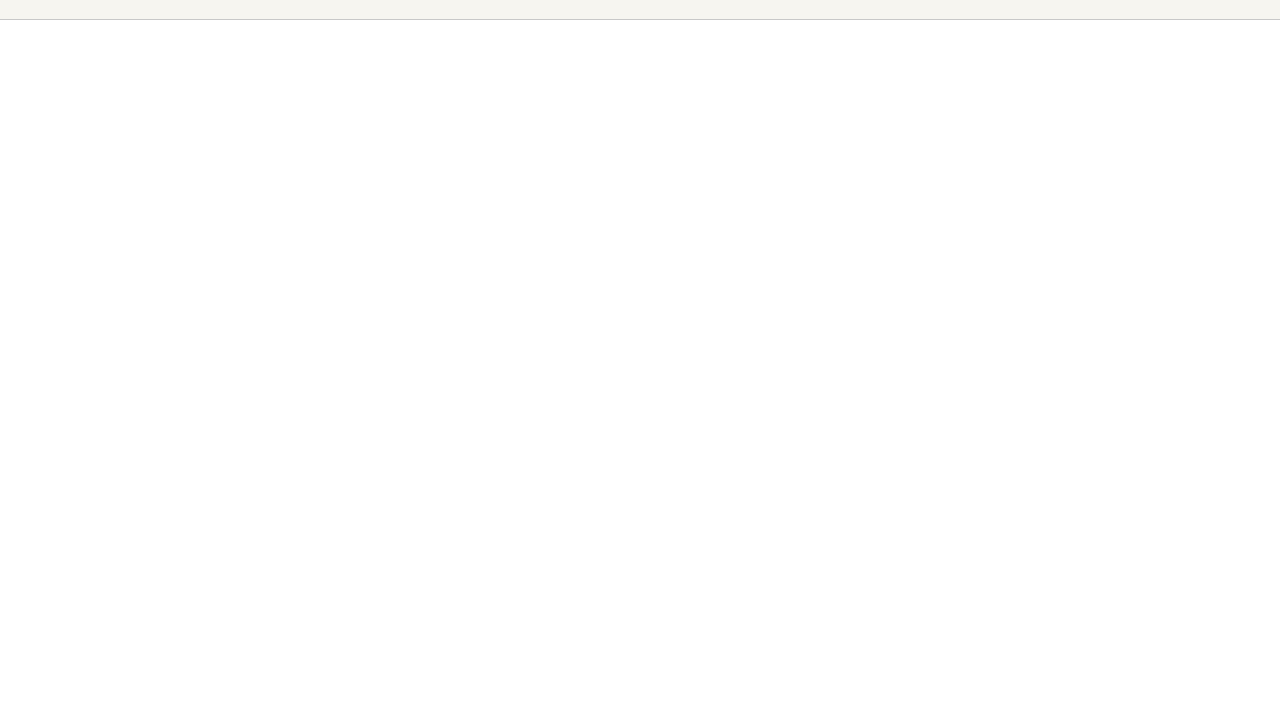
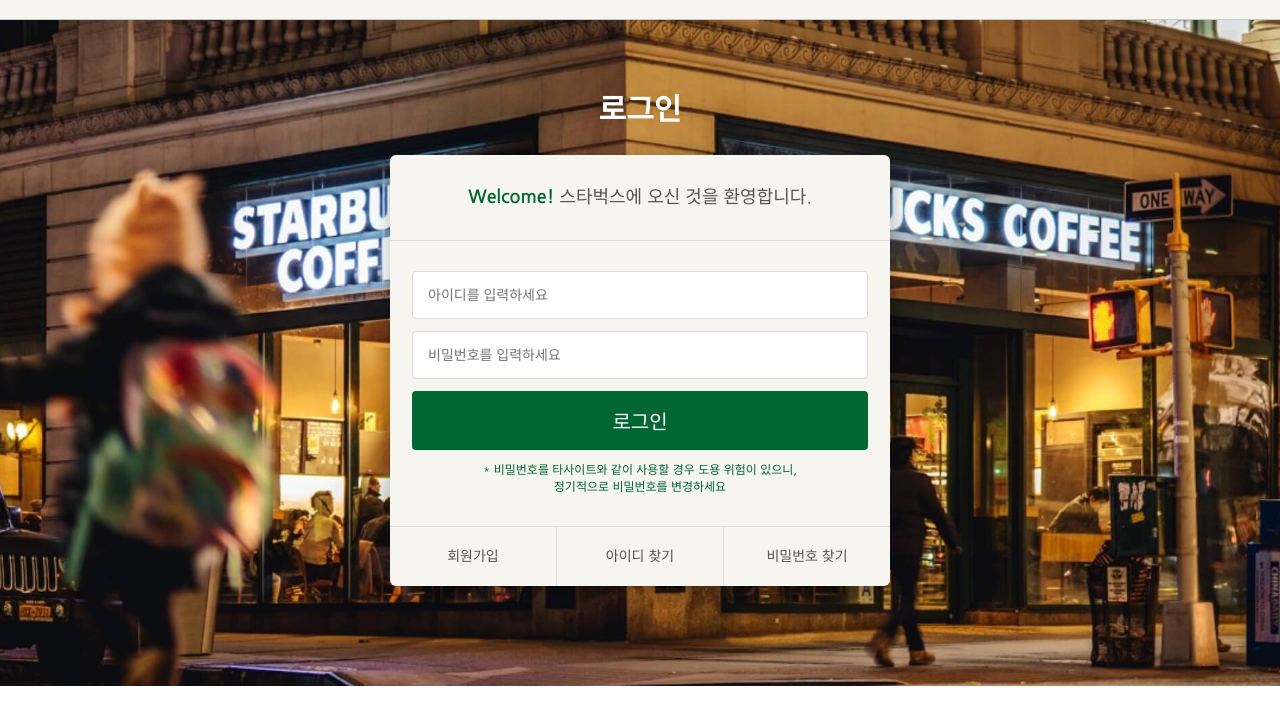
Before and after one commit to byeolyee/starbucks, a website: page signin/index.html in a window 1280 px wide. Shown: the part 101-826 px from the top of the page. Drawn offline with nearby package versions, Linux system fonts and the light colour scheme.

Commit message:
로그인 화면

```diff
--- /dev/null
+++ b/css/signin.css
@@ -0,0 +1,94 @@
+.signin{
+    margin-top: 120px;
+    padding: 70px 0 100px;
+    background-image: url("../images/signin_bg.jpg");
+    background-repeat: no-repeat;
+    background-position: center;
+    background-attachment: fixed;
+    background-size: cover;
+}
+
+.signin h1{
+    color : #fff;
+    font-size: 30px;
+    font-weight: 700;
+    text-align: center;
+    margin-bottom: 24px;
+}
+
+.signin__card{
+    width: 500px;
+    margin: 0 auto;
+    border-radius: 6px;
+    background-color: #f6f5f0;
+    box-shadow: 2px 2px 20px rgba(0,0,0,.3);
+    color:#555;
+}
+
+.signin__card h2{
+    padding: 30px;
+    font-size: 18px;
+    text-align: center;
+    border-bottom: 1px solid #ddd;
+}
+
+.signin__card h2 strong{
+    color : #006633;
+    font-weight: 700;
+}
+
+.signin__card form{
+    padding: 30px 22px;
+}
+
+.signin__card form input{
+    width: 100%;
+    margin-bottom: 12px;
+    padding: 15px;
+    border : 1px solid #ddd;
+    border-radius: 4px;
+    outline : none;
+    box-sizing: border-box;
+    font-size: 14px;
+}
+
+.signin__card form [type="submit"]{
+    background-color: #006633;
+    border: none;
+    color : #fff;
+    font-size: 20px;
+    cursor: pointer;
+}
+
+.signin__card form [type="submit"]:hover{
+    opacity: 80%;
+}
+
+.signin__card form p{
+    font-size: 12px;
+    color : #006633;
+    text-align: center;
+}
+
+.signin__card .actions{
+    display : flex;
+    border-top: 1px solid #ddd;
+}
+
+.signin__card .actions a{
+    flex-grow: 1;
+    flex-basis: 0;
+    text-align: center;
+    padding: 20px;
+    color : #555;
+    font-size: 14px;
+    border-right: 1px solid #ddd;
+}
+
+.signin__card .actions a:last-child{
+    border-right: none;
+}
+
+.signin__card .actions a:hover{
+    text-decoration: underline;
+}
--- a/signin/index.html
+++ b/signin/index.html
@@ -25,6 +25,7 @@
     <!-- material-icon -->
     <link rel="stylesheet" href="https://fonts.googleapis.com/icon?family=Material+Icons">
     <link rel="stylesheet" href="../css/common.css" />
+    <link rel="stylesheet" href="../css/signin.css" />
 
     <script defer src="../js/common.js"></script>
 </head>
@@ -368,8 +369,27 @@
         </div>
     </header>
 
-    <section class="login">
-
+    <section class="signin">
+        <h1>로그인</h1>
+        <div class="signin__card">
+            <h2>
+                <strong>Welcome!</strong> 스타벅스에 오신 것을 환영합니다.
+            </h2>
+            <form>
+                <input type="text" placeholder="아이디를 입력하세요" name="userId" />
+                <input type="password" placeholder="비밀번호를 입력하세요" name="userPw" />
+                <input type="submit" value="로그인" />
+                <p>
+                    * 비밀번호를 타사이트와 같이 사용할 경우 도용 위험이 있으니,<br />
+                    정기적으로 비밀번호를 변경하세요
+                </p>
+            </form>
+            <div class="actions">
+                <a href="javascript:void(0)">회원가입</a>
+                <a href="javascript:void(0)">아이디 찾기</a>
+                <a href="javascript:void(0)">비밀번호 찾기</a>
+            </div>
+        </div>
     </section>
 
     <!-- FOOTER -->
```
